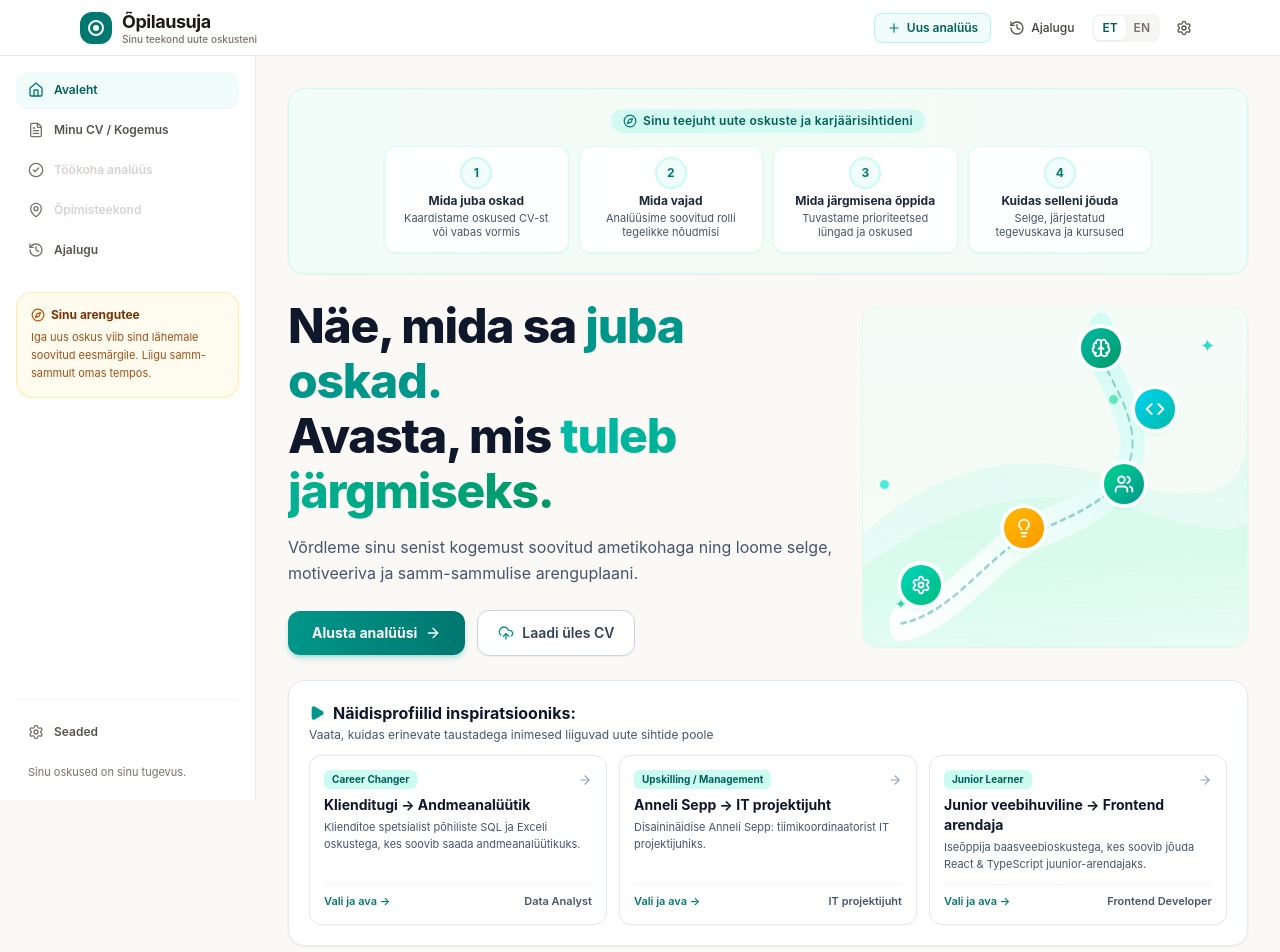
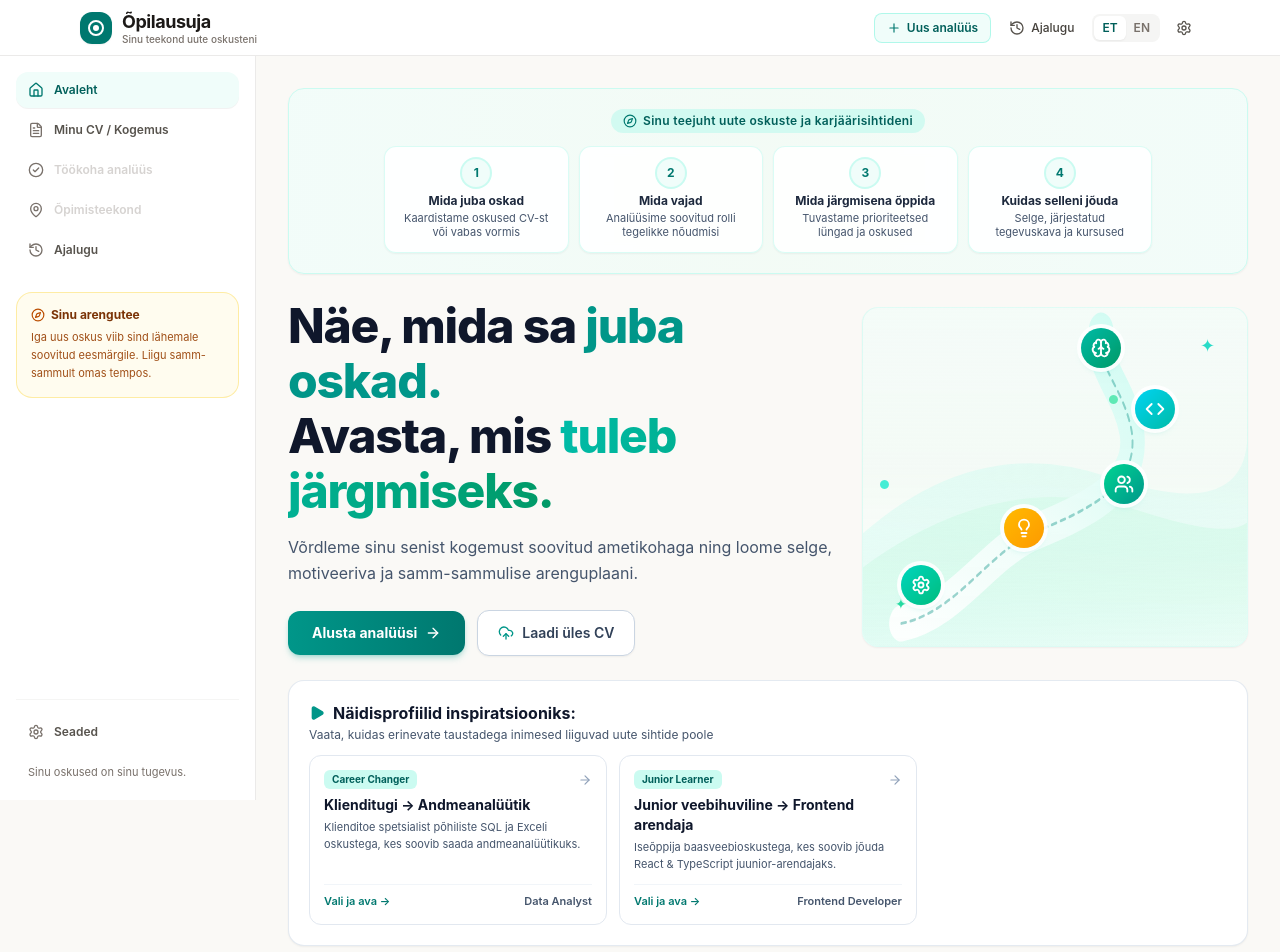
Before and after one commit to Dualifyy/opilausuja, a React (Vite) app: page / in a window 1280 px wide. Shown: the top 952 px of the page. Built offline with nearby package versions, Linux system fonts and the light colour scheme.

Commit message:
Update config.ts

```diff
--- a/src/config.ts
+++ b/src/config.ts
@@ -163,26 +163,6 @@ Goal: I want to transition into a full-time Data Analyst role and master automat
     summaryEt: "Klienditoe spetsialist põhiliste SQL ja Exceli oskustega, kes soovib saada andmeanalüütikuks."
   },
   {
-    id: "preset-anneli-pm",
-    name: "Anneli Sepp -> IT Project Manager",
-    nameEt: "Anneli Sepp -> IT projektijuht",
-    roleBadge: "Upskilling / Management",
-    goalId: "it-project-manager",
-    goalTitle: "IT projektijuht",
-    fileName: "cv_anneli_sepp.pdf",
-    input: `Anneli Sepp - CV Kokkuvõte
-Töökogemus:
-- 3 aastat büroojuht ja tiimikoordinaator tehnoloogiaettevõttes
-- Igapäevane suhtlemine arendajate, klientide ja juhtkonnaga
-- Koosolekute protokollimine, ajakavade koostamine ja eelarve jälgimine
-- Tööriistad: Trello, Asana, MS Office, Slack, Google Workspace
-- Keeled: Eesti keel (emakeel), Inglise keel (B2)
-Oskused: Meeskonna motiveerimine, organiseeritus, probleemide lahendamine, suhtlemisoskus.
-Soovin astuda järgmise sammu ja saada sertifitseeritud IT projektijuhiks (Agile/Scrum).`,
-    summary: "As seen in mockup: Anneli Sepp moving to IT Project Manager.",
-    summaryEt: "Disaininäidise Anneli Sepp: tiimikoordinaatorist IT projektijuhiks."
-  },
-  {
     id: "preset-html-to-frontend",
     name: "Junior HTML/CSS to Modern Frontend Dev",
     nameEt: "Junior veebihuviline -> Frontend arendaja",
```
